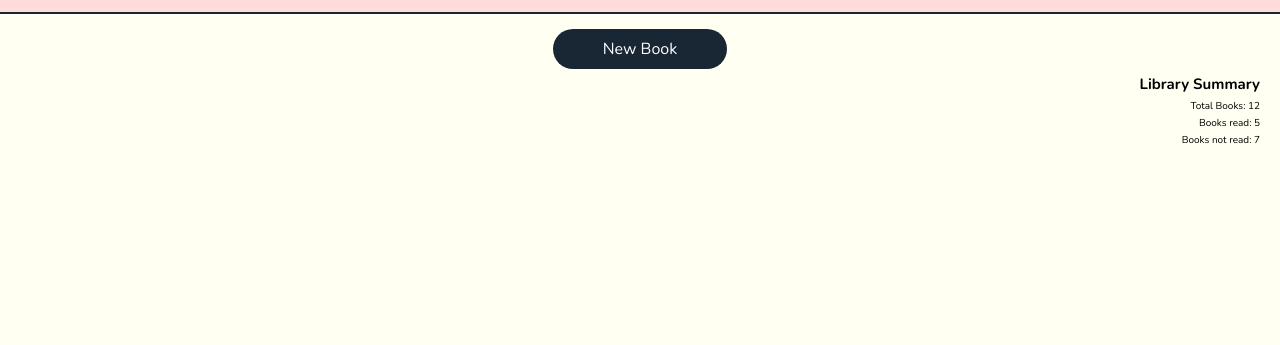
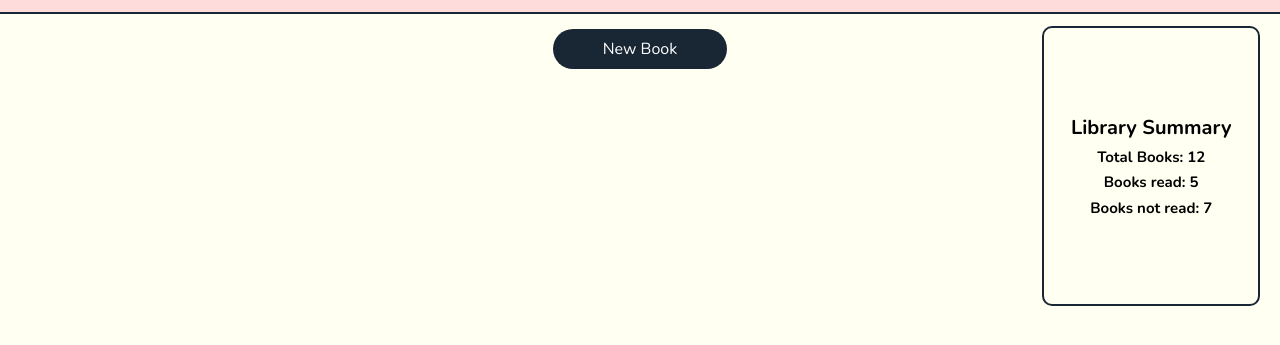
Before and after one commit to Denniman/books-library, a website: page index.html in a window 1280 px wide. Shown: the part 69-414 px from the top of the page. Drawn offline with nearby package versions, Linux system fonts and the light colour scheme.

Commit message:
add aside

```diff
--- a/index.html
+++ b/index.html
@@ -16,13 +16,14 @@
         <section class="addbtn__container">
             <button class="btn__new--book btn" id="addBook">New Book</button>
         </section>
-
-        <aside class="aside">
-            <h2>Library Summary</h2>
-            <p class="aside__text">Total Books: 12</p>
-            <p>Books read: 5</p>
-            <p>Books not read: 7</p>
-        </aside>
+        <div class="aside__container">
+            <aside class="aside">
+                <h2 class="aside__header">Library Summary</h2>
+                <p class="aside__text">Total Books: 12</p>
+                <p class="aside__text">Books read: 5</p>
+                <p class="aside__text">Books not read: 7</p>
+            </aside>
+        </div>
 
         <section class="books__container">
 
--- a/sass/_aside.scss
+++ b/sass/_aside.scss
@@ -1,7 +1,31 @@
+.aside__container {
+    // width: 100%;
+    display: flex;
+    justify-content: flex-end;
+    align-items: center;
+}
+
 .aside {
     display: flex;
     flex-direction: column;
-    justify-content: flex-end;
-    align-items: flex-end;
-    padding: .3rem 2rem;
+    justify-content: center;
+    align-items: center;
+    padding: 0 2rem;
+    width: 17%;
+    height: 35vh;
+    border-radius: 1rem;
+    border: 2px solid var(--twitter-blue-gray);
+    position: fixed;
+    top: 9.5rem;
+    right: 2rem;
+
+    &__header {
+        font-size: 2rem;
+        font-weight: 700;
+    }
+
+    &__text {
+        font-size: 1.5rem;
+        font-weight: 700;
+    }
 }
```
Also changed, not shown: css/style.css.
